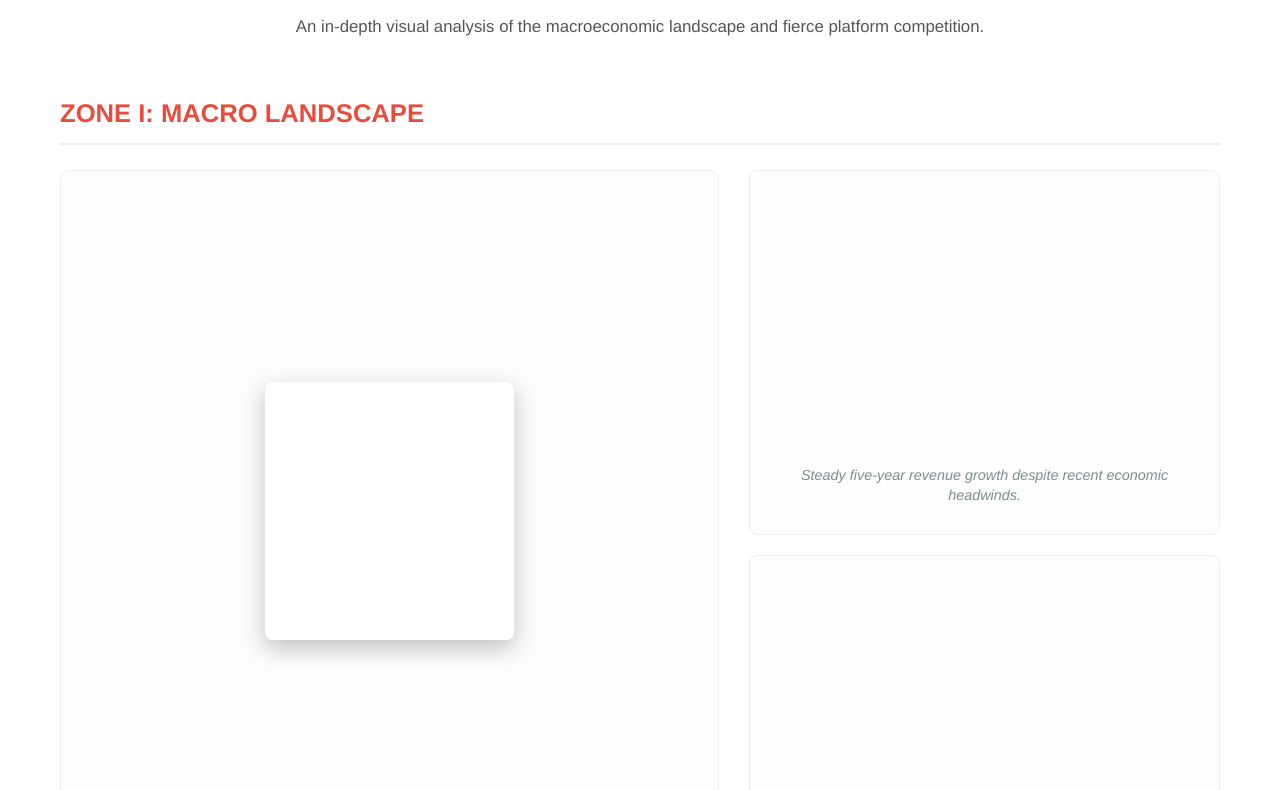
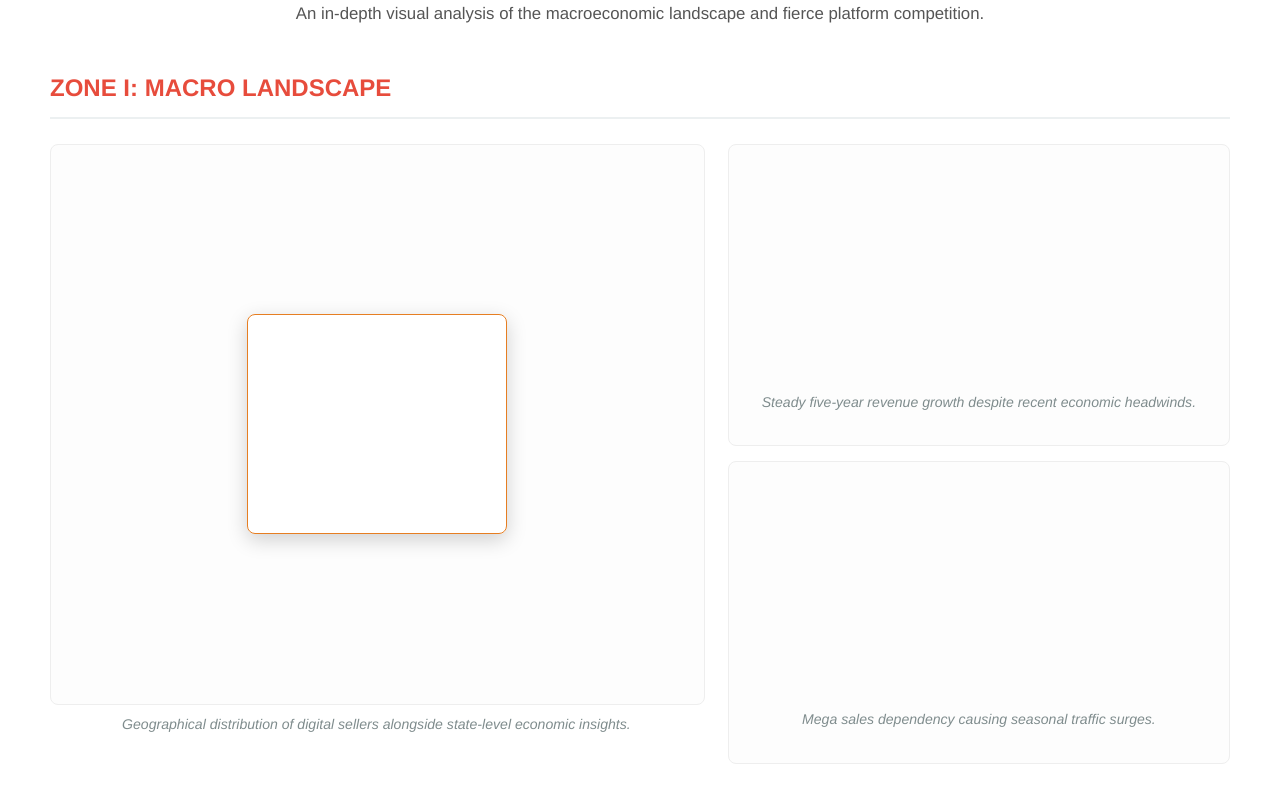
Before and after one commit to Raintrrrreeeee/2179, a plain HTML site: page Data Visualization 2.html in a window 1280 px wide. Shown: the part 192-982 px from the top of the page. Drawn offline with Linux system fonts and the light colour scheme; a script that the page names is missing.

Commit message:
Update Data Visualization 2.html

```diff
--- a/Data Visualization 2.html
+++ b/Data Visualization 2.html
@@ -10,7 +10,7 @@
     <script src="https://cdn.jsdelivr.net/npm/vega-embed@6"></script>
 
     <style>
-        /* ================= 全局排版 ================= */
+        /* ================= 全局排版设定 ================= */
         body {
             font-family: 'Helvetica Neue', Helvetica, Arial, sans-serif;
             background-color: #f4f7f6;
@@ -20,28 +20,29 @@
             padding: 40px 0;
         }
 
+        /* 笔记本舒适宽度：1200px 绝无左右滚动条 */
         .poster-container {
-            max-width: 1400px; /* 拓宽到真正的全景大屏尺寸，确保图四满宽极其震撼 */
+            max-width: 1200px;
             margin: 0 auto;
             background-color: #ffffff;
-            padding: 50px 60px;
+            padding: 40px 50px;
             box-shadow: 0 10px 30px rgba(0, 0, 0, 0.08);
             border-radius: 12px;
         }
 
         h1 {
-            font-size: 2.6em;
+            font-size: 2.5em;
             text-align: center;
             margin-bottom: 10px;
             color: #2c3e50;
         }
 
         h2.zone-title {
-            font-size: 1.6em;
+            font-size: 1.5em;
             color: #e74c3c;
             border-bottom: 2px solid #ecf0f1;
             padding-bottom: 8px;
-            margin-top: 50px;
+            margin-top: 40px;
             margin-bottom: 25px;
         }
 
@@ -49,42 +50,47 @@
             font-size: 1.05em;
             color: #555;
             text-align: center;
-            margin-bottom: 40px;
+            margin-bottom: 30px;
         }
 
-        /* 统一文字高度锁：防止文字长短不一导致图表高低乱掉 */
+        /* 注释固定高度，防止底部三张图因为字数不同而高低错乱 */
         .short-caption {
-            font-size: 0.9em;
+            font-size: 0.88em;
             color: #7f8c8d;
             text-align: center;
-            margin-top: 15px;
+            margin-top: 10px;
             line-height: 1.4;
             font-style: italic;
-            height: 40px; /* 强制锁定注释高度 */
-            display: flex;
-            align-items: flex-start;
-            justify-content: center;
+            height: 35px;
             overflow: hidden;
         }
 
-        /* 强制所有装图表的盒子填满剩余空间，不溢出 */
+        /* 基础图表容器：开启对内包含，防止图表撑破格子 */
         .vis-container {
             width: 100%;
-            flex: 1;
-            min-height: 0;
+            height: 100%;
+            display: flex;
+            justify-content: center;
+            align-items: center;
             overflow: hidden;
         }
 
-        /* ================= ZONE 1: 绝对切割的网格 ================= */
+        /* 强行约束 Vega 生成的 SVG/Canvas 大小不溢出 */
+        .vis-container div, .vis-container canvas, .vis-container svg {
+            max-width: 100% !important;
+            max-height: 100% !important;
+            object-fit: contain !important;
+        }
+
+        /* ================= ZONE 1: 左右对称网格 ================= */
         .zone1-grid {
             display: grid;
-            grid-template-columns: 1.4fr 1fr; /* 左侧地图区域更宽一点 */
-            gap: 30px;
-            margin-bottom: 40px;
-            height: 750px; /* 锁死整体高度，图二图三不再打架 */
+            grid-template-columns: 1.3fr 1fr; /* 左侧地图略宽 */
+            gap: 25px;
+            margin-bottom: 35px;
+            height: 620px; /* 锁死 Zone 1 整体高度 */
         }
 
-        /* 左侧：图一 */
         .zone1-left {
             display: flex;
             flex-direction: column;
@@ -92,40 +98,38 @@
             height: 100%;
         }
 
+        /* 地图的相对定位包裹层 */
         .map-relative-wrapper {
             position: relative;
             width: 100%;
-            flex: 1; /* 占据除文字外所有高度 */
+            flex: 1;
             background: #fdfdfd;
             border: 1px solid #eee;
             border-radius: 8px;
-            padding: 10px;
-            box-sizing: border-box;
+            overflow: hidden;
         }
 
-        /* 图1.2保护壳：悬浮居中，设定严格比例 */
-        .chart-inset {
+        /* 悬浮饼图容器：用独立的白底阴影层强行置顶 */
+        .chart-inset-layer {
             position: absolute;
             top: 50%;
             left: 50%;
             transform: translate(-50%, -50%);
-            z-index: 9999;
-            width: 38%; /* 控制悬浮饼图的宽度 */
-            height: 38%; /* 控制悬浮饼图的高度 */
-            background: rgba(255, 255, 255, 0.95);
-            padding: 10px;
+            z-index: 9999 !important; /* 顶级层级，绝不被遮挡 */
+            width: 260px; /* 锁定饼图外壳的物理像素宽度 */
+            height: 220px; /* 锁定饼图外壳的物理像素高度 */
+            background: rgba(255, 255, 255, 0.98);
+            padding: 12px;
             border-radius: 8px;
-            box-shadow: 0 8px 25px rgba(0, 0, 0, 0.25);
-            display: flex;
-            flex-direction: column;
+            box-shadow: 0 6px 20px rgba(0, 0, 0, 0.18);
+            border: 1px solid #e67e22; /* 淡淡的红边强化视觉层级 */
             box-sizing: border-box;
         }
 
-        /* 右侧：图二与图三 */
         .zone1-right {
             display: grid;
-            grid-template-rows: 1fr 1fr; /* 强行上下五五开劈开空间，图三得救 */
-            gap: 20px;
+            grid-template-rows: 1fr 1fr; /* 严格五五开切割，彻底拯救图三 */
+            gap: 15px;
             height: 100%;
         }
 
@@ -137,32 +141,33 @@
             background: #fdfdfd;
             border: 1px solid #eee;
             border-radius: 8px;
-            padding: 15px;
+            padding: 10px;
             box-sizing: border-box;
+            overflow: hidden;
         }
 
-        /* ================= ZONE 2: 顶部满宽 + 底部三等分 ================= */
+        /* ================= ZONE 2: 满宽图 + 三等分 ================= */
 
-        /* 图四：占满整宽，限定高度 */
+        /* 图四：真正的满宽整行，并且限制死高度，防止其无限放大 */
         .chart-full-row {
             width: 100%;
-            height: 420px; /* 控制图四高度，太高会显得空洞 */
+            height: 360px;
             display: flex;
             flex-direction: column;
             background: #fdfdfd;
             border: 1px solid #eee;
             border-radius: 8px;
-            padding: 20px;
+            padding: 15px;
             margin-bottom: 30px;
             box-sizing: border-box;
         }
 
-        /* 图五、六、七并排 */
+        /* 下方三列：图五、六、七平分一整行 */
         .zone2-three-cols {
             display: grid;
-            grid-template-columns: repeat(3, 1fr);
+            grid-template-columns: repeat(3, 1fr); /* 严格三等分 */
             gap: 20px;
-            height: 400px; /* 锁死这三兄弟的高度，彻底治愈高低不平 */
+            height: 360px; /* 锁定这一行图表的总高度，治愈高低错乱 */
         }
 
         .zone2-col {
@@ -173,8 +178,9 @@
             background: #fdfdfd;
             border: 1px solid #eee;
             border-radius: 8px;
-            padding: 15px;
+            padding: 12px;
             box-sizing: border-box;
+            overflow: hidden;
         }
 
     </style>
@@ -194,7 +200,8 @@
             <div class="zone1-left">
                 <div class="map-relative-wrapper">
                     <div id="vis1_1" class="vis-container"></div>
-                    <div class="chart-inset">
+
+                    <div class="chart-inset-layer">
                         <div id="vis1_2" class="vis-container"></div>
                     </div>
                 </div>
@@ -240,18 +247,8 @@
     </div>
 
     <script>
-        // 【核心黑科技】: Vega 渲染拦截器
-        // 这一步会强行把你的 JSON 里的 width 和 height 删掉，改成 "container"
-        // 强迫 Vega 图表必须听从 HTML 盒子的指挥！
-        const opt = {
-            actions: false,
-            patch: (spec) => {
-                spec.width = "container";
-                spec.height = "container";
-                spec.autosize = { type: "fit", contains: "padding" };
-                return spec;
-            }
-        };
+        // 回归最安全、不修改任何用户原件属性的默认配置
+        const opt = { actions: false };
 
         const url1_1 = "https://raw.githubusercontent.com/Raintrrrreeeee/2179/refs/heads/DV2/FIT2179%20DV2/Json%20Files/1.1Mapping%20the%20Seller%20Landscape.vl.json";
         vegaEmbed('#vis1_1', url1_1, opt).catch(console.error);
```
